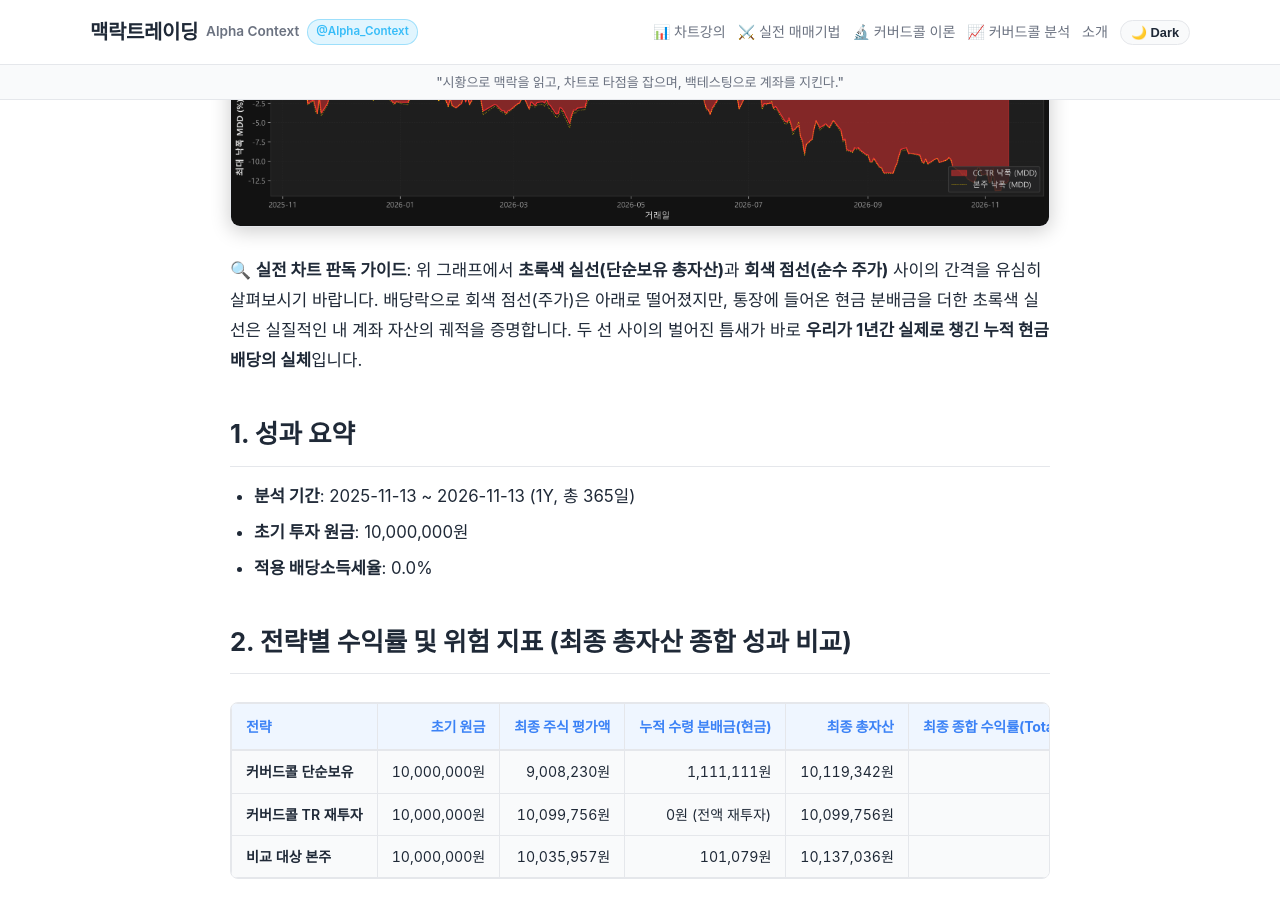
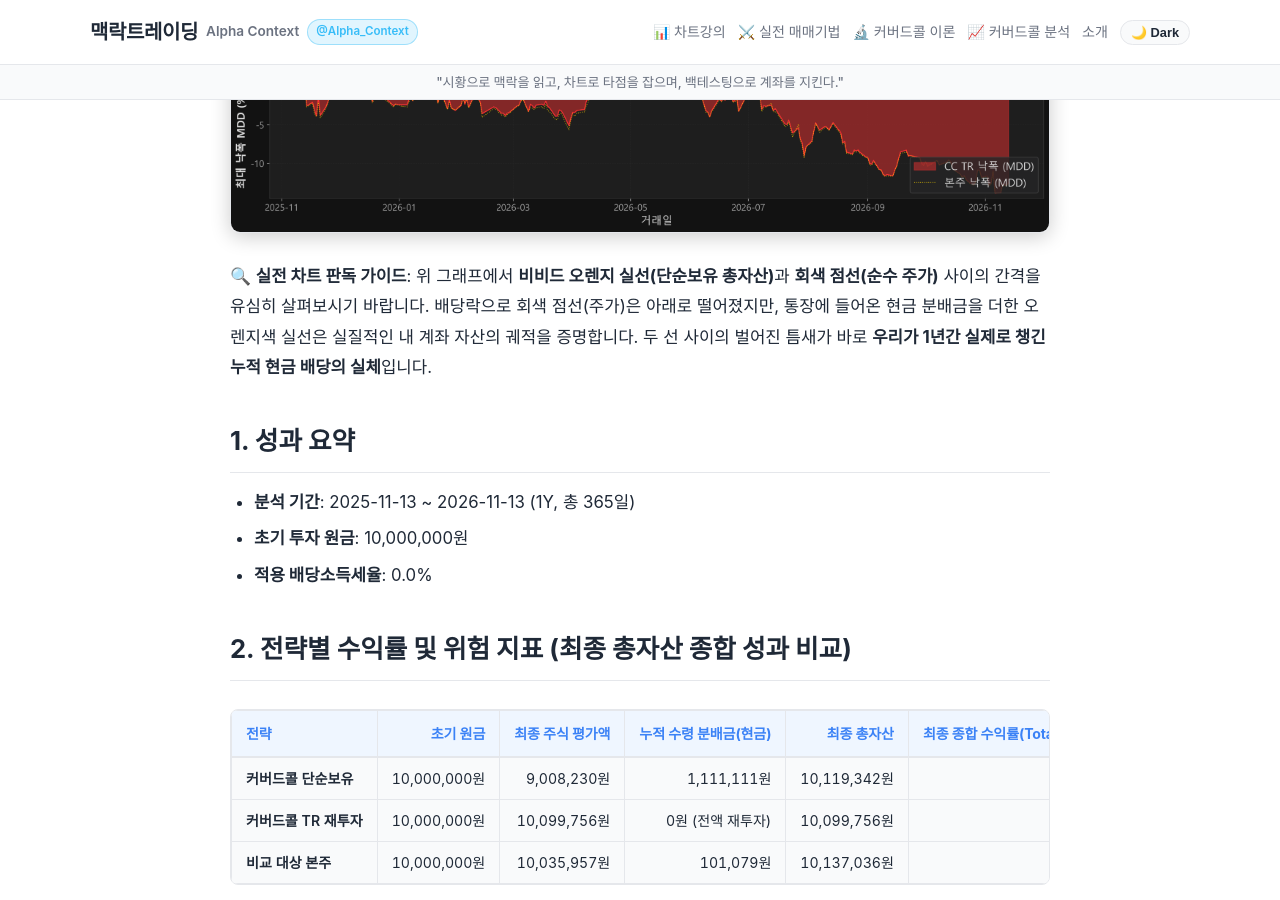
Before and after one commit to ideaspot360/stock, a Jekyll site: the page built from _posts/2026-11-14-482730-covered-call-backtest.md, in a window 1280 px wide and 900 px high, scrolled down 942 px. Built offline with Jekyll 4.4.1, drawn with Linux system fonts in a browser that asks for light colours.

Commit message:
feat(blog): publish daily covered call review [2026-11-14] - Day 1 (미국대표지수, 3 ETFs: 486290, 494300, 482730)

```diff
--- a/_posts/2026-11-14-482730-covered-call-backtest.md
+++ b/_posts/2026-11-14-482730-covered-call-backtest.md
@@ -19,7 +19,7 @@ excerpt: 'TIGER 미국S&P500타겟데일리커버드콜의 1년 실측 종합수
 
 ![TIGER 미국S&P500타겟데일리커버드콜 성과 비교 차트](/assets/img/482730_comparison.png)
 
-> 🔍 **실전 차트 판독 가이드**: 위 그래프에서 **초록색 실선(단순보유 총자산)**과 **회색 점선(순수 주가)** 사이의 간격을 유심히 살펴보시기 바랍니다. 배당락으로 회색 점선(주가)은 아래로 떨어졌지만, 통장에 들어온 현금 분배금을 더한 초록색 실선은 실질적인 내 계좌 자산의 궤적을 증명합니다. 두 선 사이의 벌어진 틈새가 바로 **우리가 1년간 실제로 챙긴 누적 현금 배당의 실체**입니다.
+> 🔍 **실전 차트 판독 가이드**: 위 그래프에서 **비비드 오렌지 실선(단순보유 총자산)**과 **회색 점선(순수 주가)** 사이의 간격을 유심히 살펴보시기 바랍니다. 배당락으로 회색 점선(주가)은 아래로 떨어졌지만, 통장에 들어온 현금 분배금을 더한 오렌지색 실선은 실질적인 내 계좌 자산의 궤적을 증명합니다. 두 선 사이의 벌어진 틈새가 바로 **우리가 1년간 실제로 챙긴 누적 현금 배당의 실체**입니다.
 
 
 ## 1. 성과 요약
```
Also changed, not shown: _posts/2026-11-14-486290-covered-call-backtest.md (+1 -1 lines), _posts/2026-11-14-494300-covered-call-backtest.md (+1 -1 lines), assets/img/482730_comparison.png, assets/img/486290_comparison.png, assets/img/494300_comparison.png, assets/img/posts/482730_comparison.png, assets/img/posts/486290_comparison.png, 1 other file.
